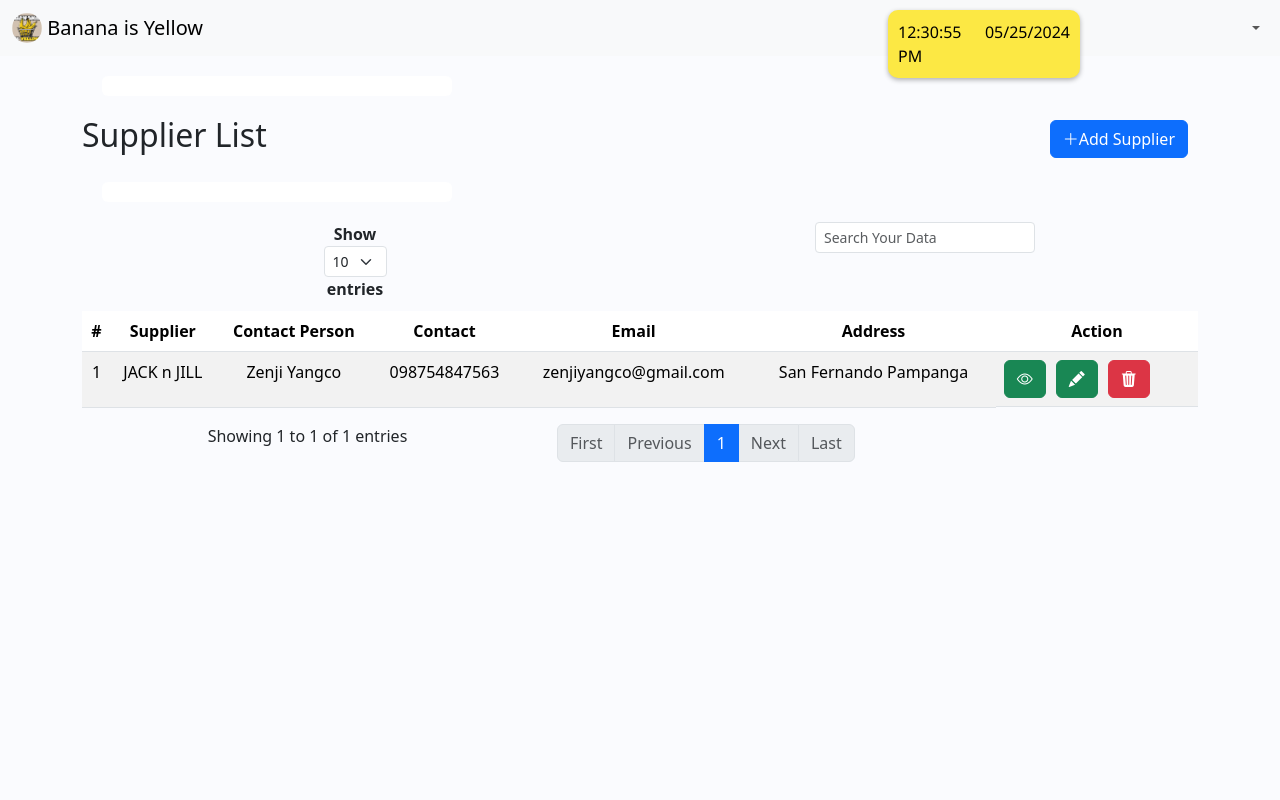
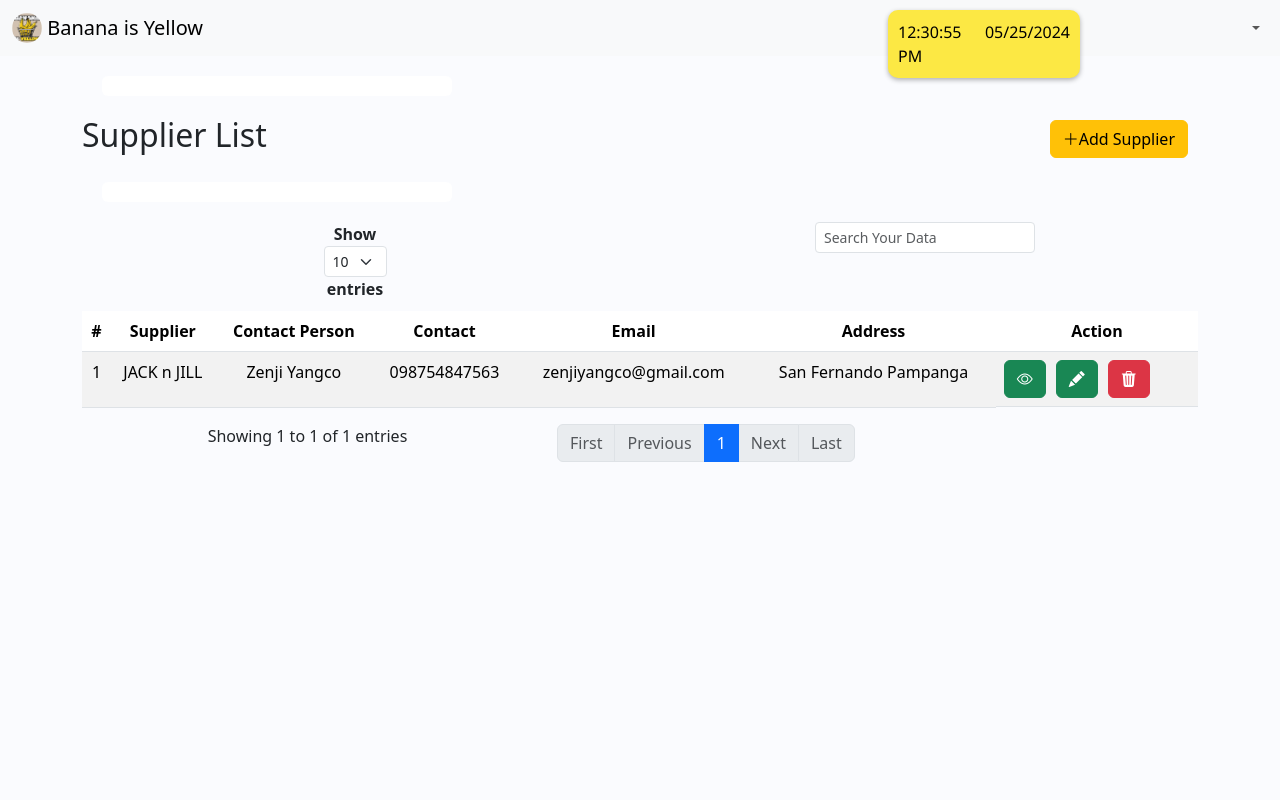
Before and after one commit to iamzenji/bananaisyellow, a PHP site: page /supplier.php in a window 1280 px wide. Run offline with PHP 8.4, Linux system fonts and the light colour scheme; data comes from the database, SQL or seed files in the repository; a stand-in replaces the project's code that opens the database connection; some libraries are stand-ins or nearby versions.

Commit message:
modified

```diff
--- a/inventory_discount.php
+++ b/inventory_discount.php
@@ -110,7 +110,7 @@ if (strlen($_SESSION['employee_id']) === 0) {
                                         </ul>
                                     </nav>
                                 </div>
-                                <div class="col-md-6">
+                                <div class="col-md-1">
                                     <div class="d-flex justify-content-end">
                                         <label for="rowsPerPage" class="mr-2" style="flex-shrink: 0;">Rows per page:</label>
                                         <select class="form-control pl-2" id="rowsPerPage" style="width: 60px;">
--- a/inventory_logs.php
+++ b/inventory_logs.php
@@ -129,7 +129,7 @@ if (empty($_SESSION['employee_id'])) {
                                             <option value="25">25</option>
                                             <option value="50">50</option>
                                             <option value="100">100</option>
-                                            <option value="-1">All</option>
+                                            <option value="1000">All</option>
                                         </select>
                                     </div>
                                 </div>
--- a/inventory_return.php
+++ b/inventory_return.php
@@ -110,7 +110,7 @@ if (strlen($_SESSION['employee_id']) === 0) {
                                         </ul>
                                     </nav>
                                 </div>
-                                <div class="col-md-6">
+                                <div class="col-md-1">
                                     <div class="d-flex justify-content-end">
                                         <label for="rowsPerPage" class="mr-2" style="flex-shrink: 0;">Rows per page:</label>
                                         <select class="form-control pl-2" id="rowsPerPage" style="width: 60px;">
--- a/order-add.php
+++ b/order-add.php
@@ -143,7 +143,7 @@ if (strlen($_SESSION['employee_id']) === 0) {
 
                         </div>
 
-                        <button type="button" class="btn btn-primary" onclick="addToCart()">Add to Cart</button>
+                        <button type="button" class="btn btn-warning" onclick="addToCart()">Add to Cart</button>
                         <button type="submit" class="btn btn-success" name="placeorder">Purchase</button>
                     </form>
                 </div>
--- a/order.php
+++ b/order.php
@@ -79,7 +79,7 @@ if (strlen($_SESSION['employee_id']) === 0) {
                         <ul class="list">
                             <li class="d-flex justify-content-between align-items-center">
                                 <h2 class="me-3">Order List</h2>
-                                <a href="order-add.php" class="btn btn-primary btn-rounded">
+                                <a href="order-add.php" class="btn btn-warning btn-rounded">
                                     <i class="fas fa-plus"></i> Add Order
                                 </a>
                             </li>
--- a/supplier.php
+++ b/supplier.php
@@ -46,7 +46,7 @@ include 'includes/header.php';
                     </div>
                     <div class="modal-footer">
                         <button type="button" class="btn btn-secondary" data-dismiss="modal">Close</button>
-                        <button type="submit" name="insertdata" class="btn btn-primary">Save Data</button>
+                        <button type="submit" name="insertdata" class="btn btn-warning">Save Data</button>
                     </div>
                 </form>
 
@@ -99,7 +99,7 @@ include 'includes/header.php';
                     </div>
                     <div class="modal-footer">
                         <button type="button" class="btn btn-secondary" data-dismiss="modal">Close</button>
-                        <button type="submit" name="updatedata" class="btn btn-primary">Update Data</button>
+                        <button type="submit" name="updatedata" class="btn btn-warning">Update Data</button>
                     </div>
                 </form>
 
@@ -142,7 +142,7 @@ include 'includes/header.php';
             </div>
             <div class="card-body d-flex justify-content-between align-items-center">
                 <h2> Supplier List </h2>
-                <button type="button" class="btn btn-primary" data-toggle="modal" data-target="#addSupplierModal">
+                <button type="button" class="btn btn-warning" data-toggle="modal" data-target="#addSupplierModal">
                     <i class="bi bi-plus-lg"></i>Add Supplier
                 </button>
             </div>
```
